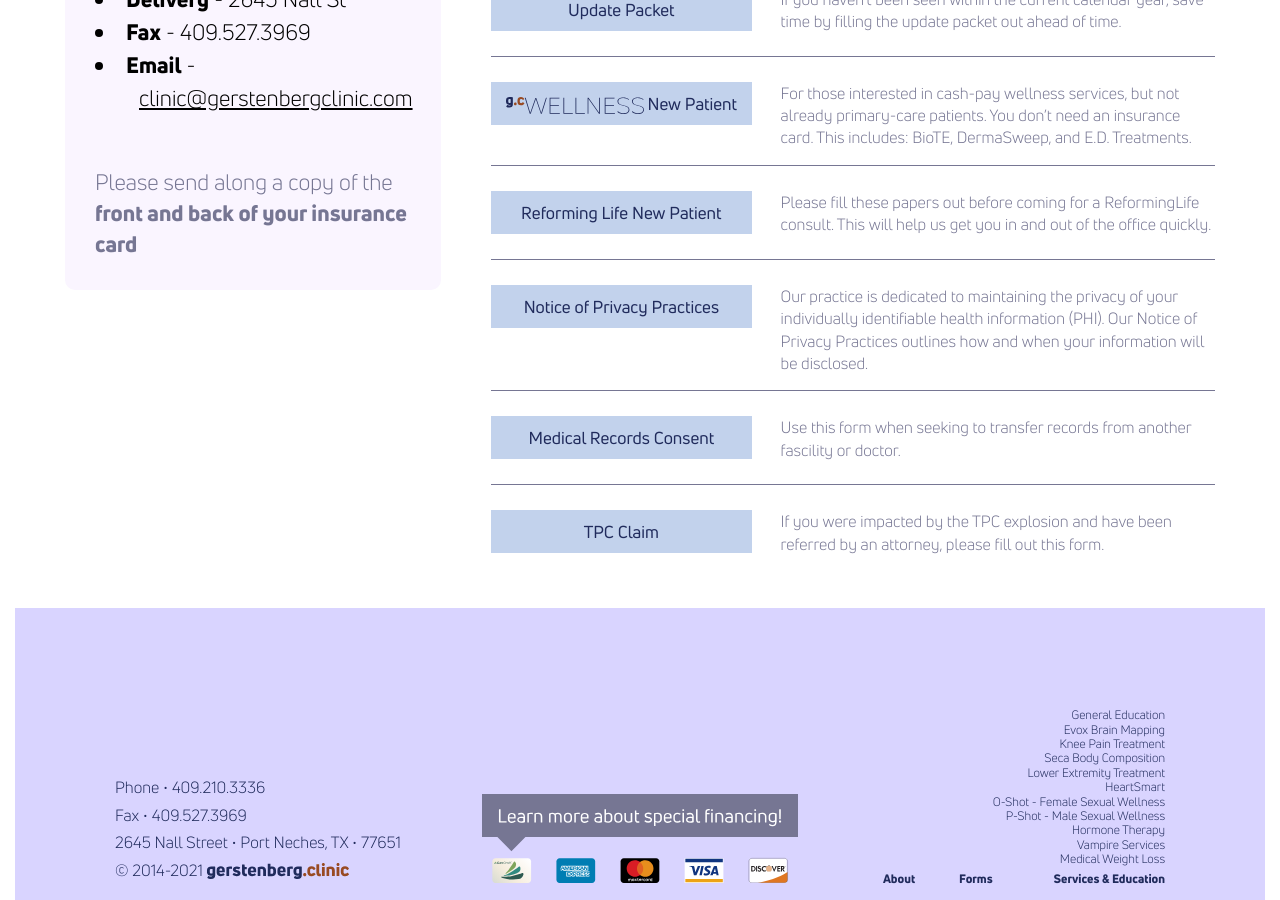
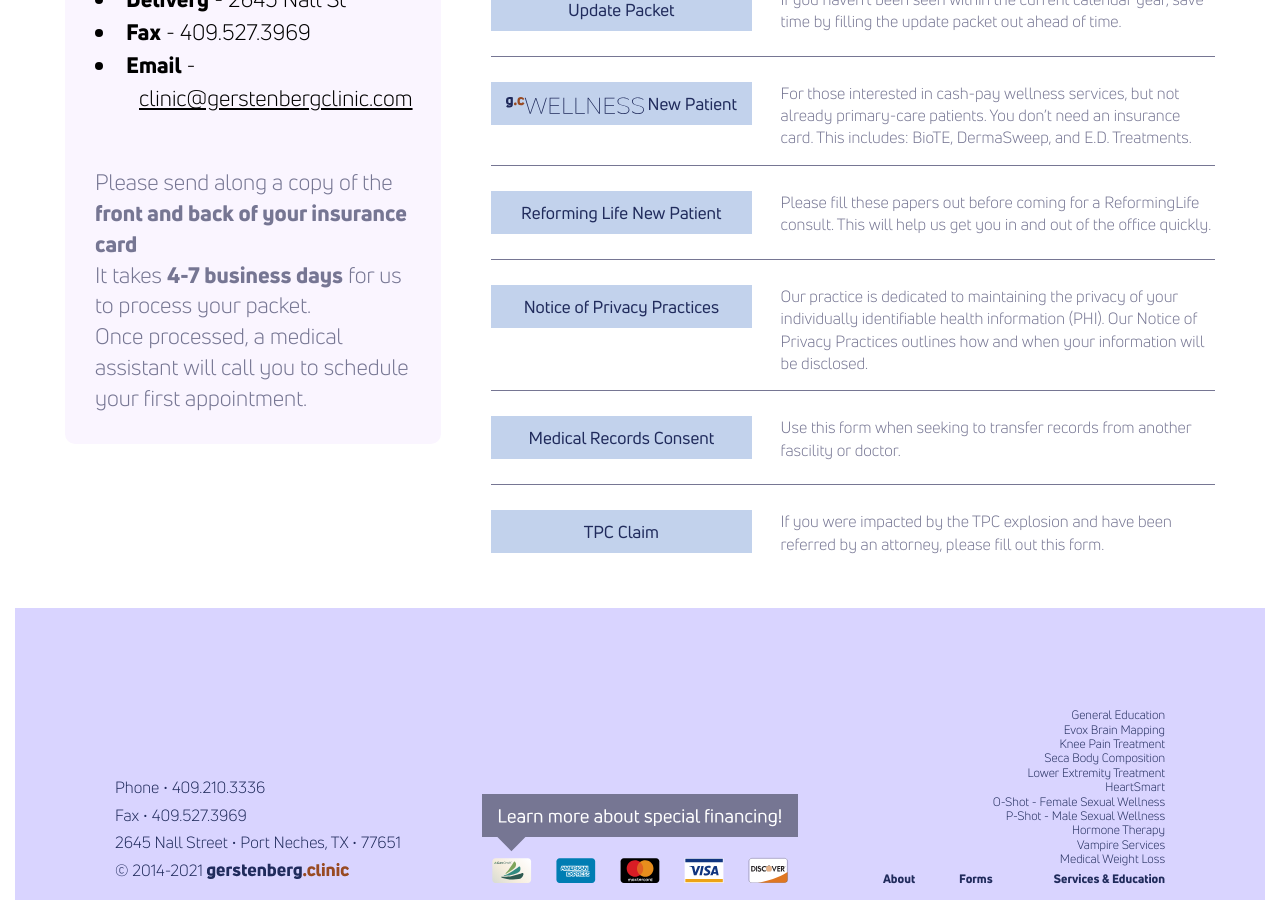
Before and after one commit to theneverwoods/gerstenberg.clinic, a Jekyll site: the page built from forms.html, in a window 1280 px wide and 900 px high, scrolled down 669 px. Built offline with Jekyll 4.4.1, drawn with Linux system fonts in a browser that asks for light colours.

Commit message:
Update forms.html

```diff
--- a/forms.html
+++ b/forms.html
@@ -16,6 +16,8 @@ stylesheet: forms
       <li> <b>Email</b> - <a href="mailto:clinic@gerstenbergclinic.com?Subject=Patient%20Forms" target="_top">clinic@gerstenbergclinic.com</a>
     </ul>
     <p>Please send along a copy of the <b>front and back of your insurance card</b></p>
+    <p> It takes <b>4-7 business days</b> for us to process your packet. </p>
+    <p>Once processed, a medical assistant will call you to schedule your first appointment.</p>
   </div>
   <div class="two-thirds">
       <div class="links-row">
```
